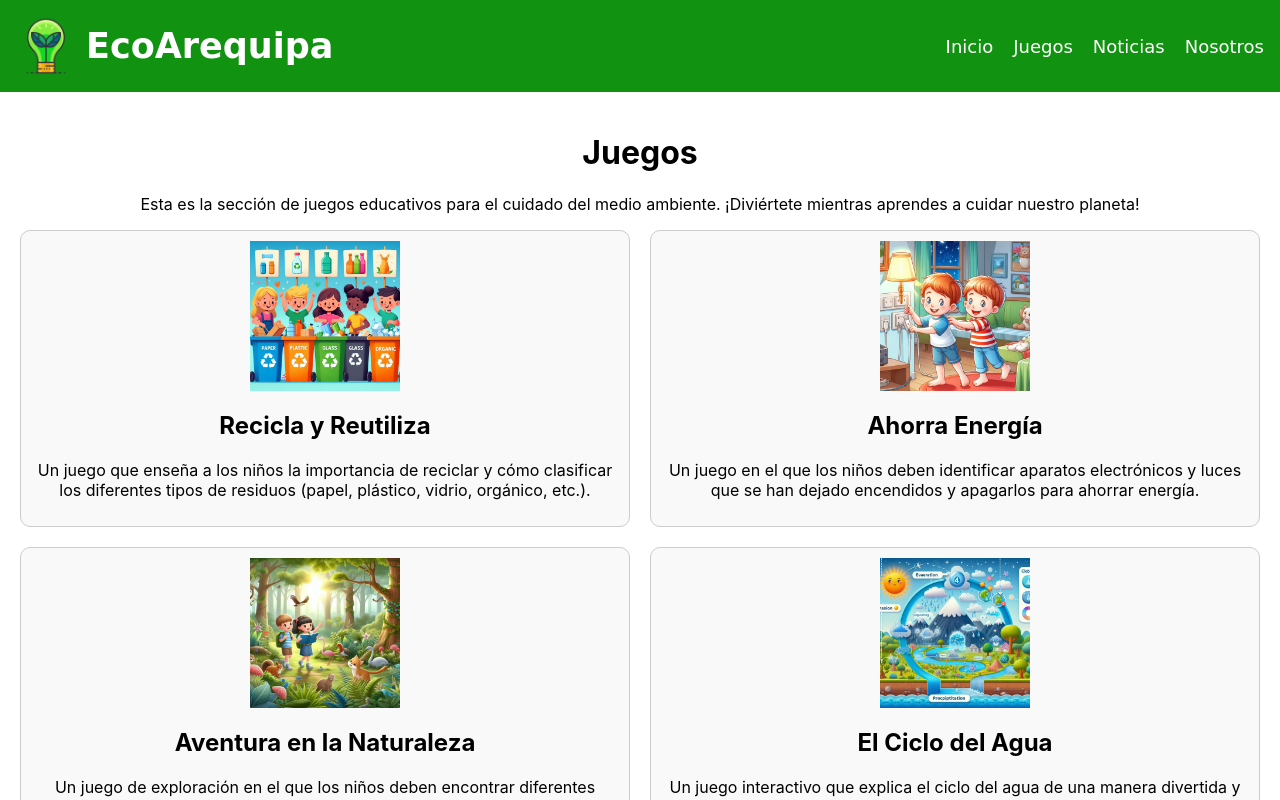
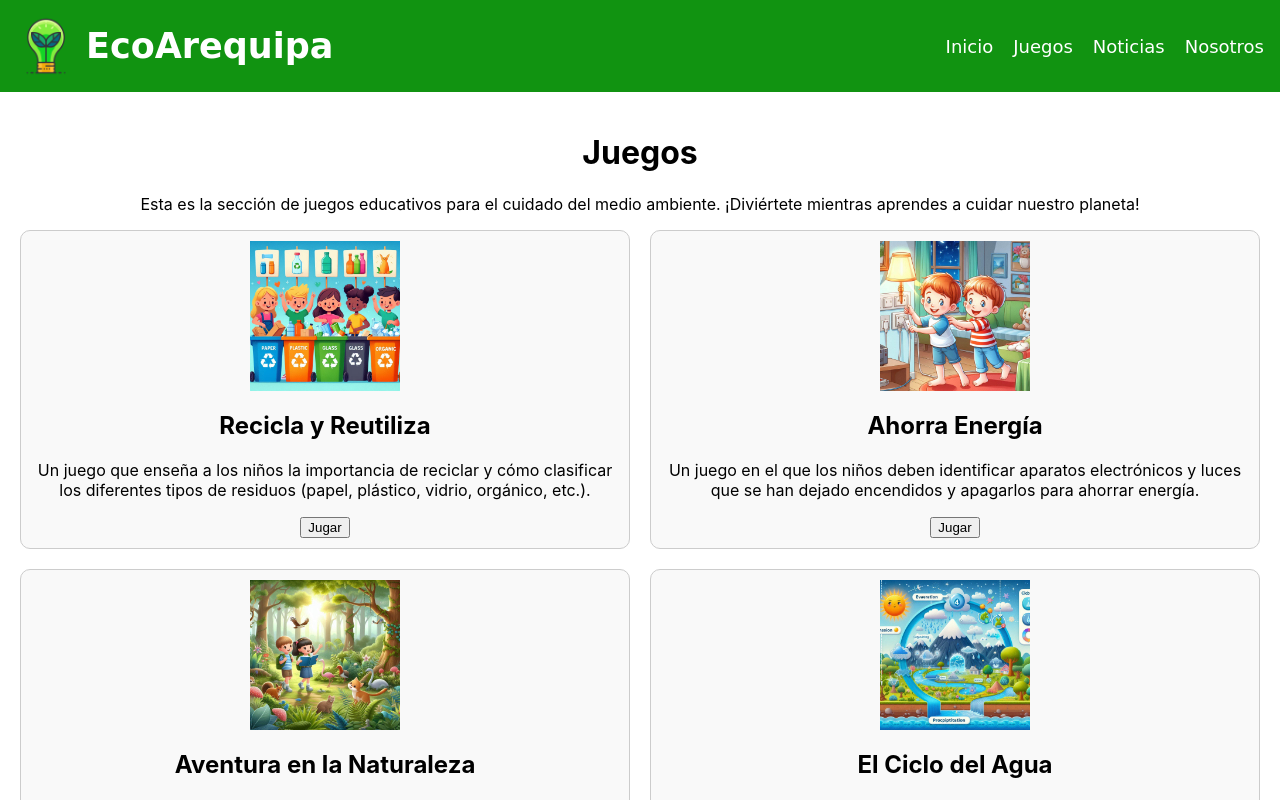
Before and after one commit to EddieCodder/EcoArequipa, a React (Create React App) app in the folder ecoarequipa/: page /juegos in a window 1280 px wide. Shown: the top 800 px of the page. Built offline with nearby package versions, Linux system fonts and the light colour scheme.

Commit message:
se añadio un boton para mandar a la pagina de juegos

```diff
--- a/ecoarequipa/src/components/Juego.js
+++ b/ecoarequipa/src/components/Juego.js
@@ -1,11 +1,19 @@
 import React from 'react';
+import { useNavigate } from 'react-router-dom';
 
-const Juego = ({ title, description, image }) => {
+const Juego = ({ title, description, image, link }) => {
+  const navigate = useNavigate();
+
+  const handleClick = () => {
+    navigate(link);
+  };
+
   return (
     <div className="juego">
       <img src={image} alt={title} className="juego-image" />
       <h2>{title}</h2>
       <p>{description}</p>
+      <button className="juego-button" onClick={handleClick}>Jugar</button>
     </div>
   );
 };
```
